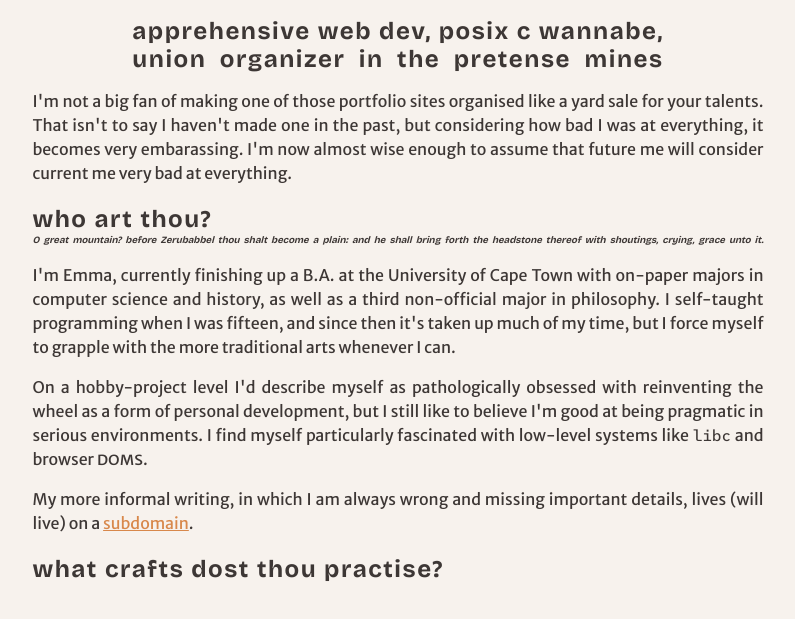
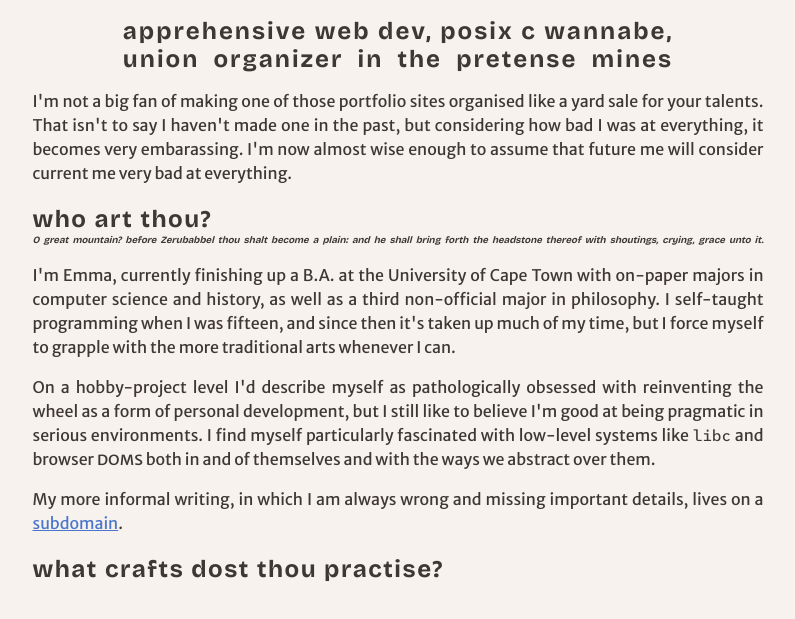
Before and after one commit to xoemcc/web, a website built with Vite: page index.html in a window 1280 px wide. Shown: the part 51-670 px from the top of the page, without its empty margins (242-1037 px from the left). Built offline with nearby package versions, Linux system fonts and the light colour scheme.

Commit message:
little changes

```diff
--- a/index.html
+++ b/index.html
@@ -45,12 +45,13 @@
           but I still like to believe I'm good at being pragmatic in serious
           environments. I find myself particularly fascinated with low-level
           systems like <code>libc</code> and browser
-          <span class="sm">DOMs</span>.
+          <span class="sm">DOMs</span> both in and of themselves and with the
+          ways we abstract over them.
         </p>
 
         <p>
           My more informal writing, in which I am always wrong and missing
-          important details, lives (will live) on a
+          important details, lives on a
           <a href="blog.xoem.cc">subdomain</a>.
         </p>
         <h2>what crafts dost thou practise?</h2>
--- a/src/index.css
+++ b/src/index.css
@@ -9,7 +9,7 @@
   --bg: #f7f2ed;
   --fg: #3d3735;
 
-  --accent: #d8884b;
+  --accent: #4a76ce;
 }
 
 @media (prefers-color-scheme: dark) {
@@ -70,6 +70,7 @@ h6 {
 }
 
 .home-head {
+  letter-spacing: 2px;
   width: fit-content;
   text-align-last: justify;
   margin: 0 auto;
```
